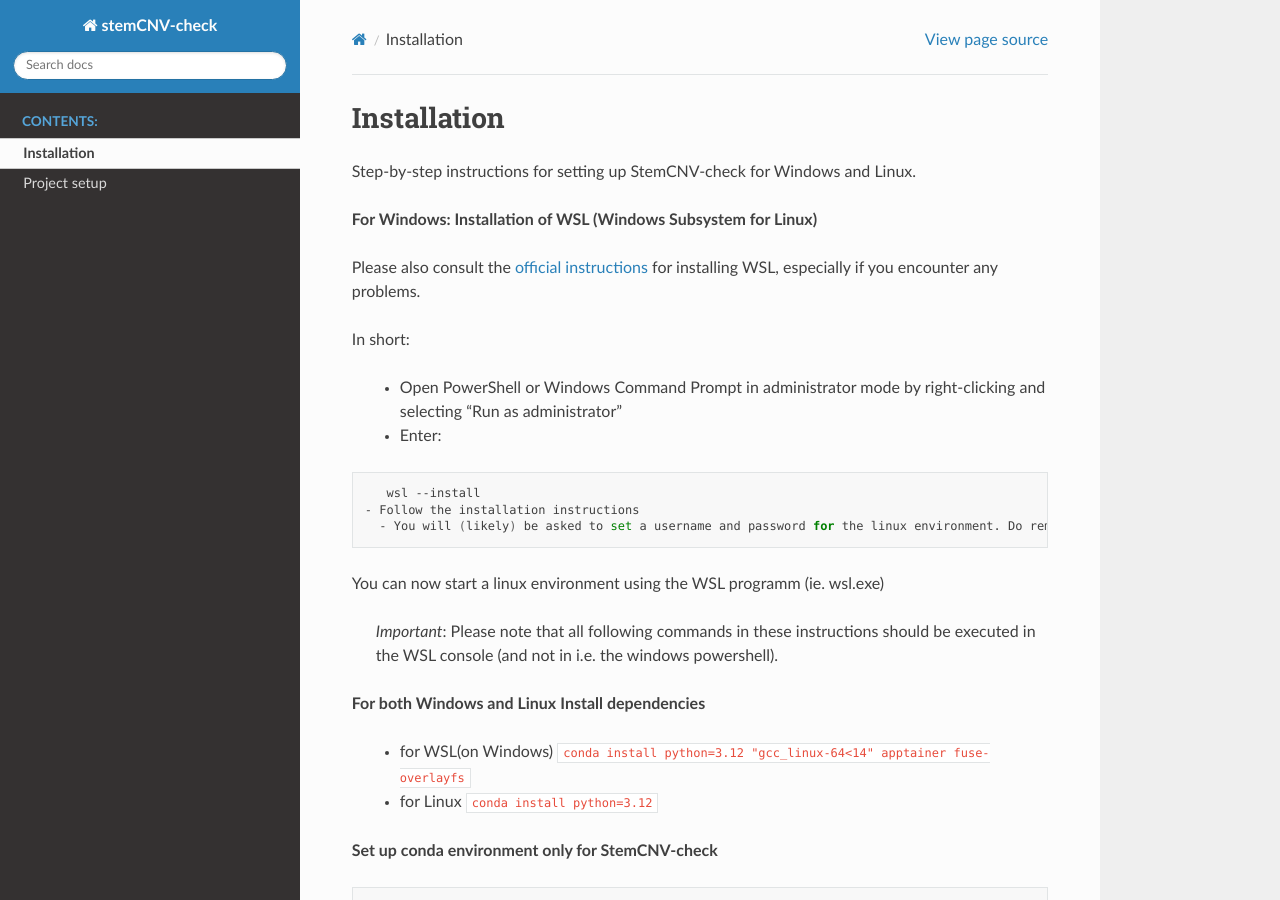
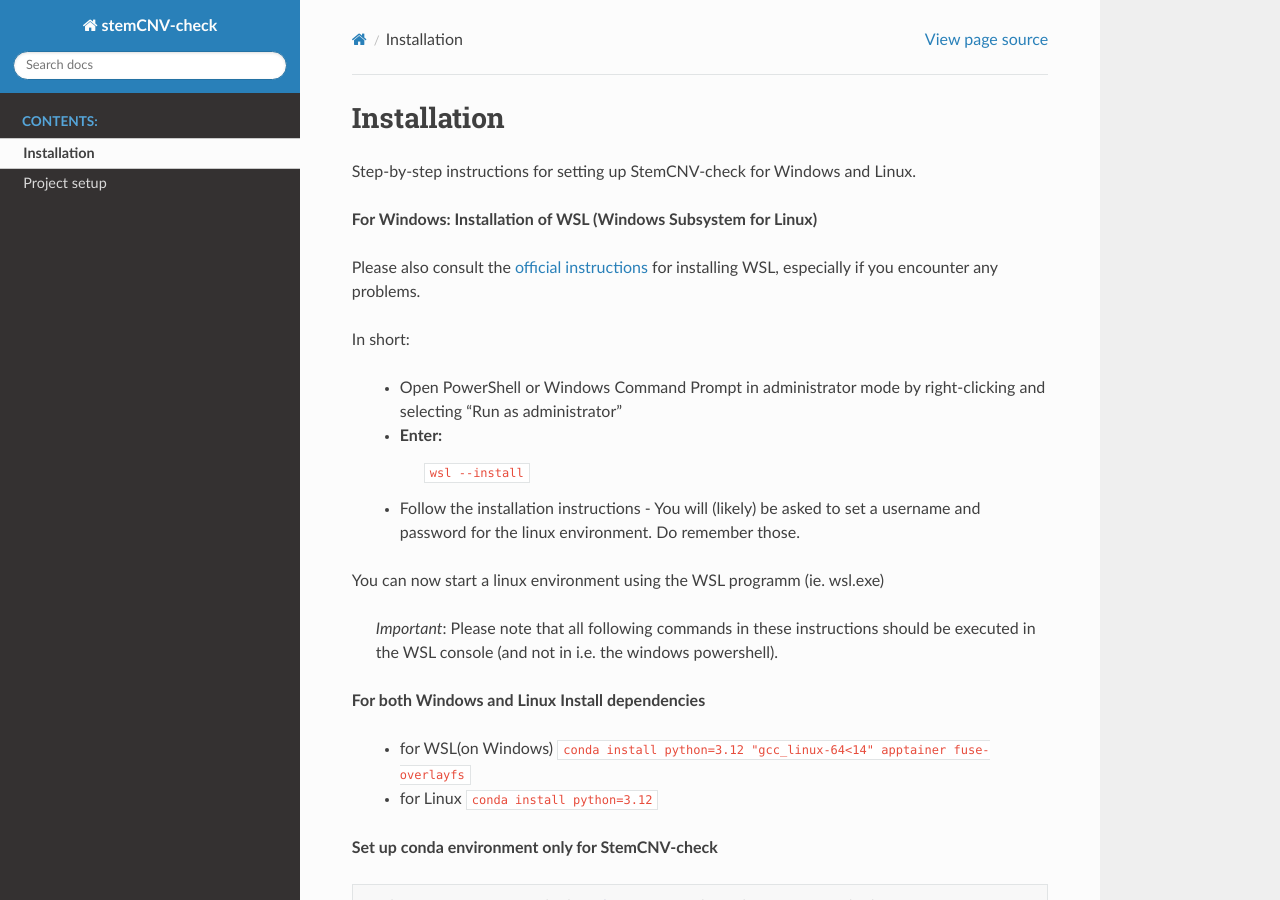
Before and after one commit to icalledmyselfmoon/stemCNV_check_Read_the_docs, a Sphinx documentation site: the page built from source/installation.rst, in a window 1280 px wide and 900 px high. Built offline with Sphinx 7.4.7 and the Read the Docs theme 3.1.0, drawn with Linux system fonts in a browser that asks for light colours.

Commit message:
Update installation.rst

```diff
--- a/source/installation.rst
+++ b/source/installation.rst
@@ -12,9 +12,8 @@
 
  - Open PowerShell or Windows Command Prompt in administrator mode by right-clicking and selecting "Run as administrator"
  - Enter:
-.. code:: bash
+    ``wsl --install``
 
-    wsl --install
  - Follow the installation instructions
    - You will (likely) be asked to set a username and password for the linux environment. Do remember those.
 
```
